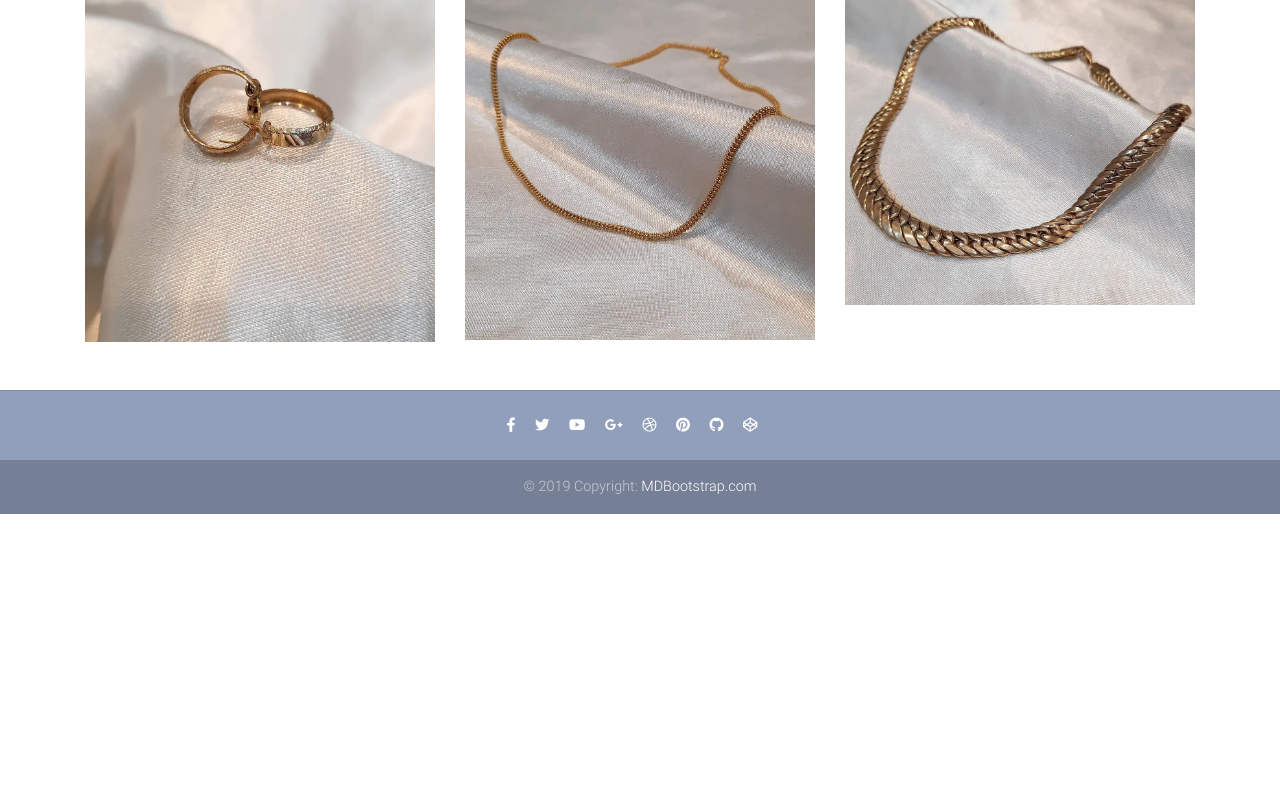
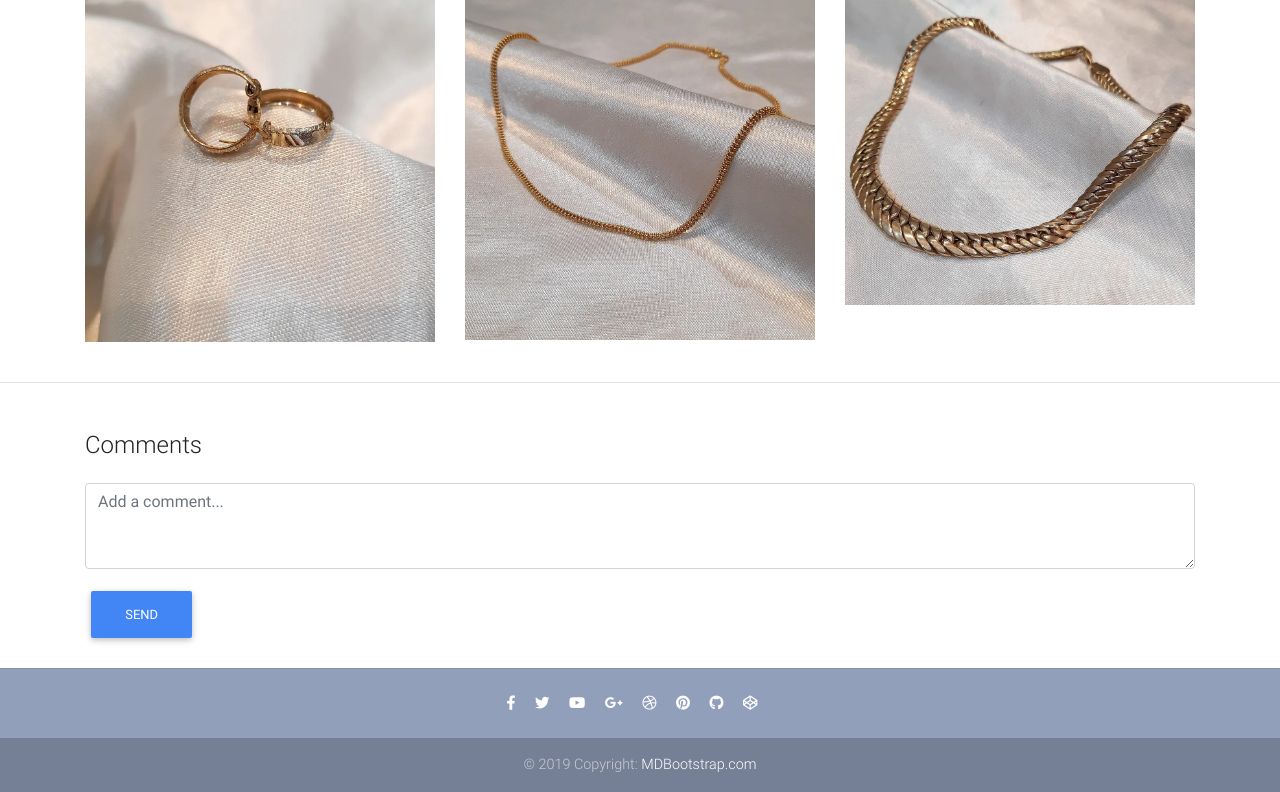
Before and after one commit to thesooge/gold-shop, a Django app: template products/templates/products/product_detail.html in a window 1280 px wide. Shown: the part 562-1354 px from the top of the page. Before the commit the page ends 1076 px from the top, so only its background shows below. Run offline with Django 3.2, Linux system fonts and the light colour scheme; the template is opened without the code that fills it, so the values that code supplies are empty; some libraries are stand-ins or nearby versions.

Commit message:
make comment section user friendly

```diff
--- a/products/templates/products/product_detail.html
+++ b/products/templates/products/product_detail.html
@@ -129,8 +129,35 @@
 
     </div>
   </main>
+  <hr>
 
-{% endblock content %}
+  <div class="container mt-5">
+    <h4 class="mb-4">Comments</h4>
+
+    <form action="{% url 'product-comment' product.id %}" method="POST" class="mb-4">
+      {% csrf_token %}
+      <div class="form-group">
+        <textarea class="form-control" name="body" rows="3" placeholder="Add a comment..."></textarea>
+      </div>
+      <button type="submit" class="btn btn-primary">Send</button>
+    </form>
+
+    {% for comment in product.comments.all %}
+    <div class="media mb-4">
+      <img class="d-flex mr-3 rounded-circle" src="{% static 'img/user.png' %}" alt="User image" width="50">
+      <div class="media-body">
+        <h5 class="mt-0">{{ comment.user }}</h5>
+        <p>{{ comment.body }}</p>
+        {% if comment.user == user %}
+        <form action="{% url 'comment_delete' comment.id %}" method="POST" class="mt-2">
+          {% csrf_token %}
+          <button type="submit" class="btn btn-danger btn-sm">Delete</button>
+        </form>
+        {% endif %}
+      </div>
+    </div>
+    {% endfor %}
+  </div>
 {% comment %}
 
 
@@ -145,7 +172,8 @@
     </div>
     <button type='submit'>add to cart</button>
 </form>
-<form action="{% url 'product-comment' product.id %}" method="POST">
+{% endcomment %}
+{% comment %} <form action="{% url 'product-comment' product.id %}" method="POST">
     {% csrf_token %}
     {{comment}}
     <input type='submit' value='send'>
@@ -162,6 +190,6 @@
     </div>
 {% endif %}
 </form>
-{% endfor %}
+{% endfor %} {% endcomment %}
 
-{% endblock content %} {% endcomment %}
+{% endblock content %}
```
